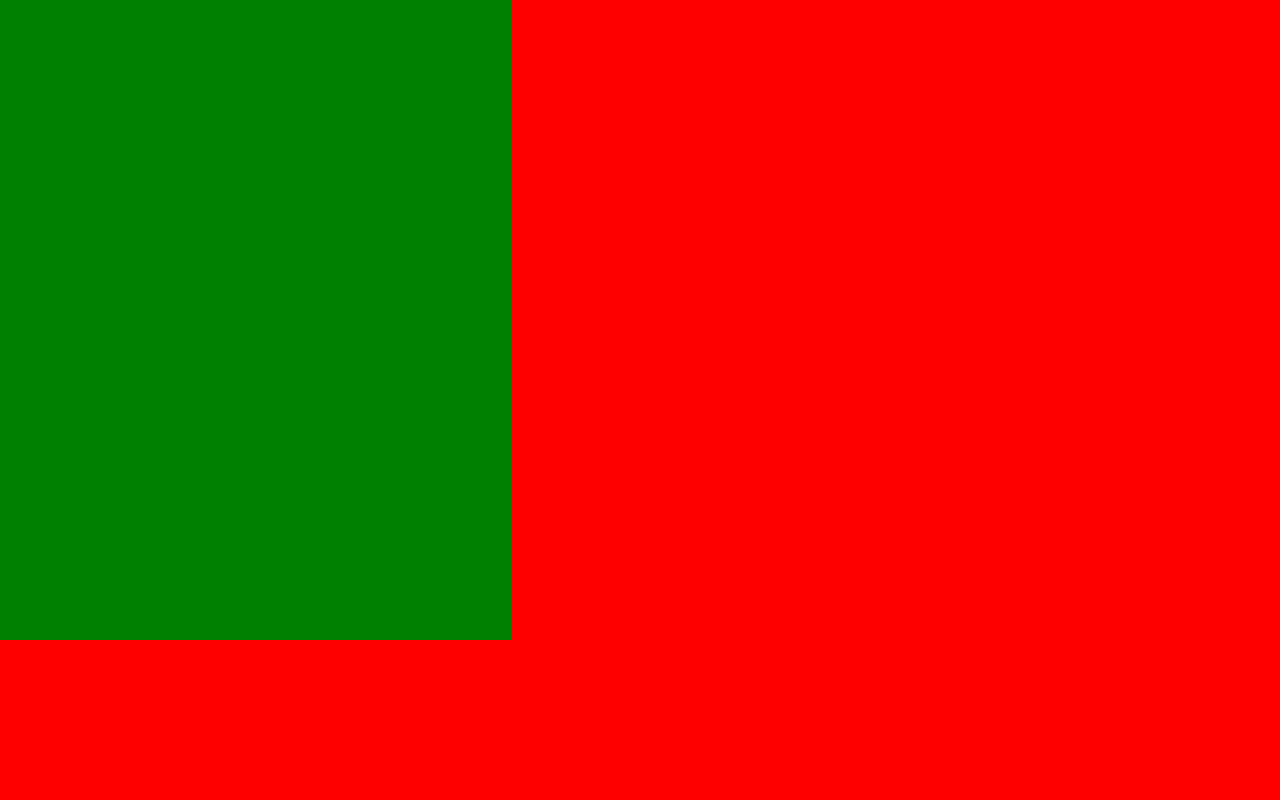
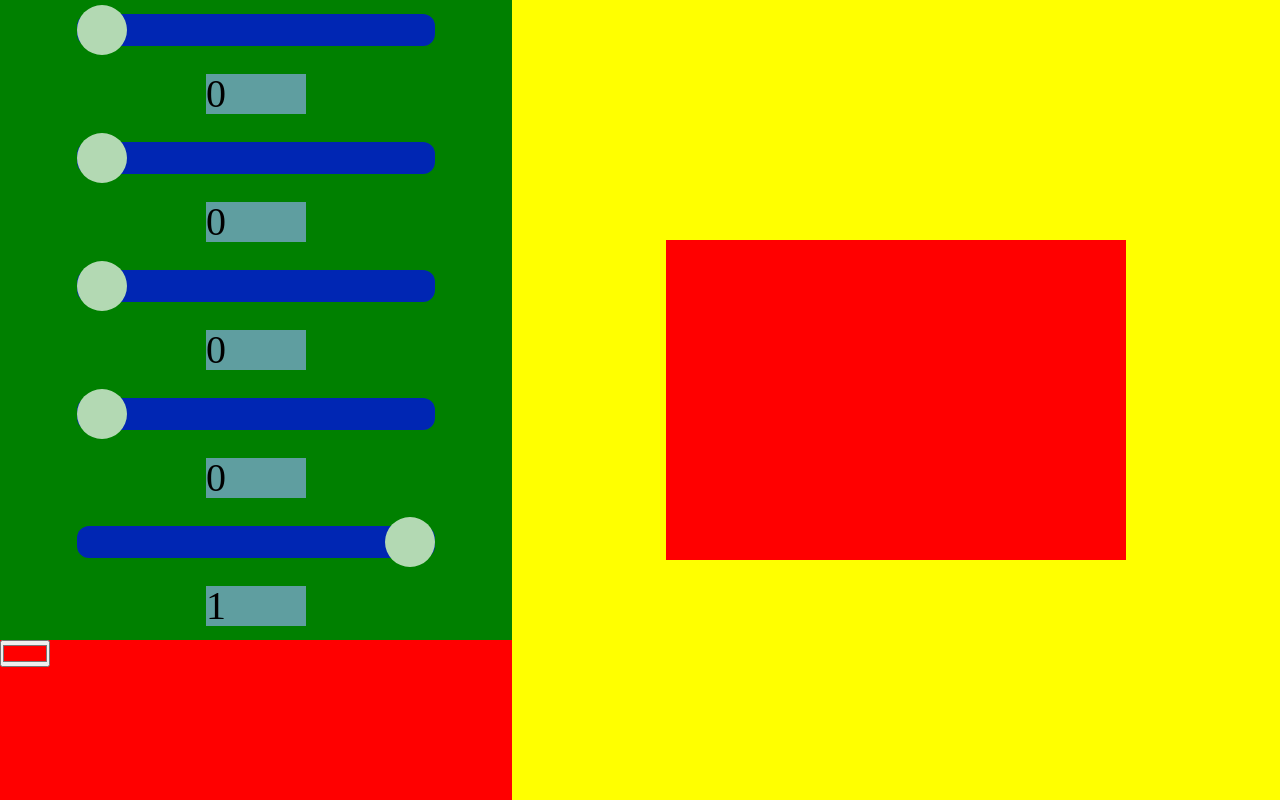
Before and after one commit to Szadziu/Box-shadow-generator, a plain HTML site: page index.html in a window 1280 px wide. Drawn offline with Linux system fonts and the light colour scheme.

Commit message:
feature // added sliders and box for preview shadows

```diff
--- a/index.html
+++ b/index.html
@@ -4,15 +4,99 @@
     <meta charset="UTF-8" />
     <meta http-equiv="X-UA-Compatible" content="IE=edge" />
     <meta name="viewport" content="width=device-width, initial-scale=1.0" />
-    <script src="./main.js" defer></script>
     <link rel="stylesheet" href="./css/style.css" />
     <link rel="shortcut icon" href="favicon.ico" type="image/x-icon" />
+    <script src="./main.js" defer></script>
     <title>Document</title>
   </head>
   <body>
     <div class="main">
-      <div class="main__user-panel"></div>
-      <div class="main__toolbox"></div>
+      <div class="main__user-panel">
+        <input
+          min="0"
+          max="100"
+          value="0"
+          type="range"
+          name="offsetX"
+          id="offsetX"
+          class="main__user-panel-slider main__user-panel-slider-offsetX"
+        />
+        <div
+          class="
+            main__user-panel-slider-output
+            main__user-panel-slider-output-offsetX
+          "
+        ></div>
+        <input
+          min="0"
+          max="100"
+          value="0"
+          type="range"
+          name="offsetY"
+          id="offsetY"
+          class="main__user-panel-slider main__user-panel-slider-offsetY"
+        />
+        <div
+          class="
+            main__user-panel-slider-output
+            main__user-panel-slider-output-offsetY
+          "
+        ></div>
+        <input
+          min="0"
+          max="100"
+          value="0"
+          type="range"
+          name="blur"
+          id="blur"
+          class="main__user-panel-slider main__user-panel-slider-blur"
+        />
+        <div
+          class="
+            main__user-panel-slider-output main__user-panel-slider-output-blur
+          "
+        ></div>
+        <input
+          min="0"
+          max="100"
+          value="0"
+          type="range"
+          name="spread"
+          id="spread"
+          class="main__user-panel-slider main__user-panel-slider-spread"
+        />
+        <div
+          class="
+            main__user-panel-slider-output main__user-panel-slider-output-spread
+          "
+        ></div>
+        <input
+          min="0"
+          max="1"
+          step="0.01"
+          value="1"
+          type="range"
+          name="opacity"
+          id="opacity"
+          class="main__user-panel-slider main__user-panel-slider-opacity"
+        />
+        <div
+          class="
+            main__user-panel-slider-output
+            main__user-panel-slider-output-opacity
+          "
+        ></div>
+      </div>
+      <div class="main__toolbox">
+        <input
+          type="color"
+          value="#FF0000"
+          class="main__toolbox-color-picker"
+        />
+      </div>
+      <div class="main__preview-box">
+        <div class="main__preview-box-element"></div>
+      </div>
     </div>
   </body>
 </html>
--- a/main.js
+++ b/main.js
@@ -0,0 +1,79 @@
+// selecting elements
+
+const userPanel = document.querySelector(".main__user-panel");
+const toolBox = document.querySelector(".main__tool-box");
+const colorPicker = document.querySelector(".main__tool-box-color-picker");
+const boxElement = document.querySelector(".main__preview-box-element");
+
+const sliderOffsetX = document.querySelector(
+  ".main__user-panel-slider-offsetX"
+);
+const sliderOffsetY = document.querySelector(
+  ".main__user-panel-slider-offsetY"
+);
+const sliderSpread = document.querySelector(".main__user-panel-slider-spread");
+const sliderBlur = document.querySelector(".main__user-panel-slider-blur");
+const sliderOpacity = document.querySelector(
+  ".main__user-panel-slider-opacity"
+);
+
+const sliderOffsetXOutput = document.querySelector(
+  ".main__user-panel-slider-output-offsetX"
+);
+const sliderOffsetYOutput = document.querySelector(
+  ".main__user-panel-slider-output-offsetY"
+);
+const sliderSpreadOutput = document.querySelector(
+  ".main__user-panel-slider-output-spread"
+);
+const sliderBlurOutput = document.querySelector(
+  ".main__user-panel-slider-output-blur"
+);
+const sliderOpacityOutput = document.querySelector(
+  ".main__user-panel-slider-output-opacity"
+);
+
+let offsetX = 0;
+let offsetY = 10;
+let spread = 0;
+let blur = 0;
+let opacity = 0;
+
+sliderOffsetXOutput.innerHTML = sliderOffsetX.value;
+sliderOffsetX.oninput = function () {
+  sliderOffsetXOutput.innerHTML = this.value;
+  offsetX = this.value;
+  boxElement.style.boxShadow = `${offsetX}px ${offsetY}px ${blur}px ${spread}px black`;
+};
+
+sliderOffsetYOutput.innerHTML = sliderOffsetY.value;
+sliderOffsetY.oninput = function () {
+  sliderOffsetYOutput.innerHTML = this.value;
+  offsetY = this.value;
+  boxElement.style.boxShadow = `${offsetX}px ${offsetY}px ${blur}px ${spread}px black`;
+};
+
+sliderBlurOutput.innerHTML = sliderBlur.value;
+sliderBlur.oninput = function () {
+  sliderBlurOutput.innerHTML = this.value;
+  blur = this.value;
+  boxElement.style.boxShadow = `${offsetX}px ${offsetY}px ${blur}px ${spread}px black`;
+};
+
+sliderSpreadOutput.innerHTML = sliderSpread.value;
+sliderSpread.oninput = function () {
+  sliderSpreadOutput.innerHTML = this.value;
+  spread = this.value;
+  boxElement.style.boxShadow = `${offsetX}px ${offsetY}px ${blur}px ${spread}px black`;
+};
+
+sliderOpacityOutput.innerHTML = sliderOpacity.value;
+sliderOpacity.oninput = function () {
+  sliderOpacityOutput.innerHTML = this.value;
+  opacity = this.value;
+  boxElement.style.opacity = this.value;
+};
+
+colorPicker = function () {
+  boxElement.style.backgroundColor = this.value;
+};
--- a/style.scss
+++ b/style.scss
@@ -5,13 +5,66 @@
 }
 
 .main {
-  background-color: red;
+  display: flex;
+  flex-direction: column;
+  flex-wrap: wrap;
   width: 100vw;
   height: 100vh;
 
   & .main__user-panel {
+    display: flex;
+    flex-direction: column;
+    justify-content: space-around;
+    align-items: center;
     background-color: green;
     width: 40vw;
     height: 80vh;
+
+    & .main__user-panel-slider {
+      appearance: none;
+      background-color: blue;
+      border-radius: 12px;
+      opacity: 0.7;
+      width: 70%;
+      height: 5%;
+      &::-webkit-slider-thumb {
+        appearance: none;
+        background-color: #fff;
+        border-radius: 50%;
+        width: 50px;
+        height: 50px;
+        cursor: pointer;
+      }
+    }
+
+    & .main__user-panel-slider-output {
+      width: 100px;
+      height: 40px;
+      line-height: 40px;
+      background-color: cadetblue;
+      font-size: 40px;
+      color: black;
+    }
+  }
+
+  & .main__preview-box {
+    display: flex;
+    justify-content: center;
+    align-items: center;
+    background-color: yellow;
+    width: 60vw;
+    height: 100vh;
+
+    & .main__preview-box-element {
+      background-color: red;
+      width: 60%;
+      height: 40%;
+    }
+  }
+
+  & .main__toolbox {
+    background-color: red;
+    width: 40vw;
+    height: 20vh;
   }
 }
```
Also changed, not shown: css/style.css, 1 other file.
